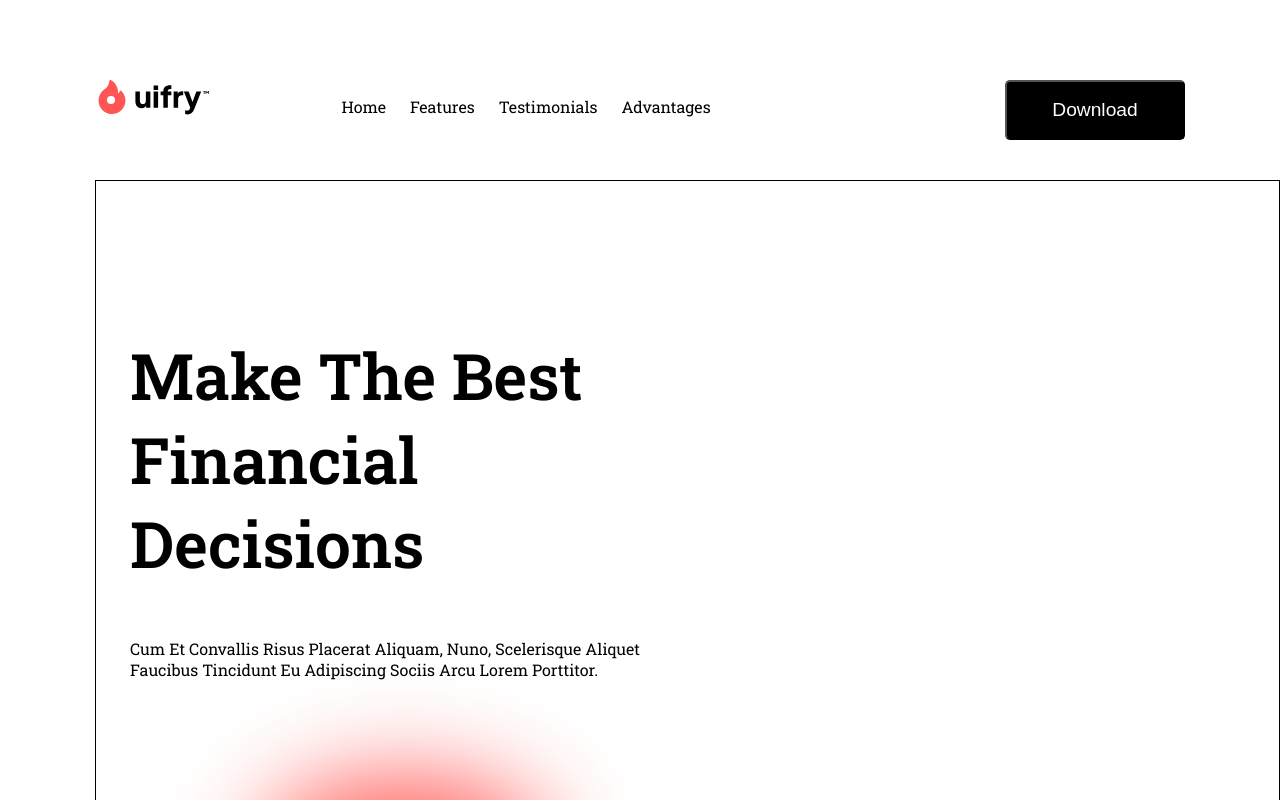
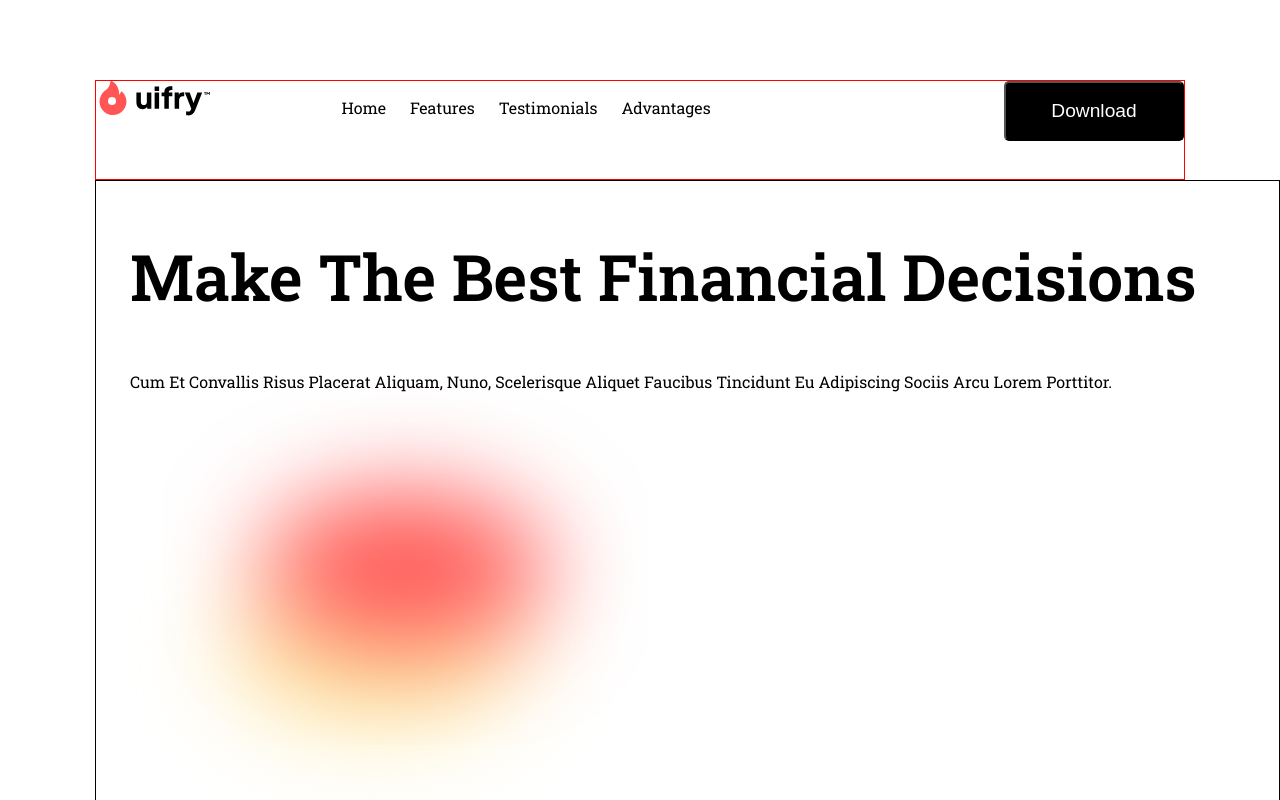
Before and after one commit to petekgithub/landingpage-uifry-v1, a Next.js app: page / in a window 1280 px wide. Shown: the top 800 px of the page. Built offline with nearby package versions, Linux system fonts and the light colour scheme.

Commit message:
intro-stylev1-update

```diff
--- a/src/pages/HomePage/Header/styles.module.scss
+++ b/src/pages/HomePage/Header/styles.module.scss
@@ -1,7 +1,8 @@
 .container {
-  display: flex;
+  display          : flex;
   height           : 100px;
   justify-content  : space-between;
+  border: 1px solid red;
 
   .logo {
     width       : 117px;
@@ -9,7 +10,7 @@
   }
 
   .button {
-    padding-bottom: 100px ;
+    padding-bottom  : 100px ;
   }
 
 }
--- a/src/pages/HomePage/Intro/styles.module.scss
+++ b/src/pages/HomePage/Intro/styles.module.scss
@@ -1,15 +1,15 @@
 .container {
   //text-align: center;
-  background-color: #fff;
-  display: flex;
-  position: absolute;
-  border: 1px solid black;
+  background-color      : #fff;
+  display               : flex;
+  position              : absolute;
+  border                : 1px solid black;
 
 
   .info {
     font-weight: normal;
-    width: 50%;
-    padding: 99px 0 0 34px;
+   // width: 50%;
+    padding: 0px 0 0 34px;
 
   }
 
```
